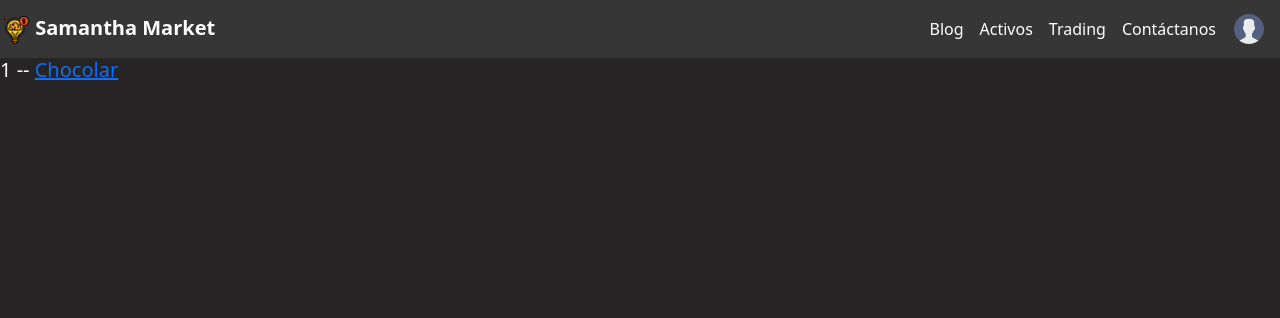
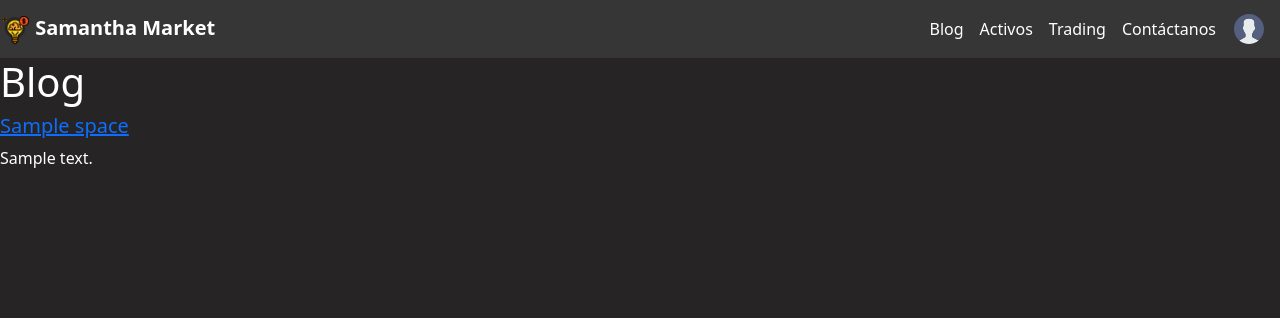
Before and after one commit to luisAlcides/samantha-market, a Django app: page / in a window 1280 px wide. Shown: the top 318 px of the page. Run offline with Django 4.2, Linux system fonts and the light colour scheme; tables that the repository leaves empty hold one stand-in row (values such as "Sample post").

Commit message:
models topic message space

```diff
--- a/market/models.py
+++ b/market/models.py
@@ -1,5 +1,5 @@
 from django.db import models
-from django.contrib.auth.models import AbstractUser
+from django.contrib.auth.models import AbstractUser, User
 
 # Create your models here.
 
@@ -11,13 +11,21 @@ class User(AbstractUser):
 
     avatar = models.ImageField(null=True, default="avatar.svg")
 
-    USERNAME_FIELD = 'email'
-    REQUIRED_FIELDS = []
+    #USERNAME_FIELD = 'email'
+    #REQUIRED_FIELDS = []
 
 
+
+class Topic(models.Model):
+     name = models.CharField(max_length=200)
+
+
+     def __str__(self):
+          return self.name
+
 class Space(models.Model):
-     #host =
-     #topic =
+     host = models.ForeignKey(User, on_delete=models.SET_NULL, null=True)
+     topic = models.ForeignKey(Topic, on_delete=models.SET_NULL, null=True)
      name = models.CharField(max_length=200)
      description = models.TextField(null=True, blank=True)
      #participants =
@@ -29,6 +37,16 @@ class Space(models.Model):
          return self.name
 
 
+class Message(models.Model):
+    user = models.ForeignKey(User, on_delete=models.CASCADE)
+    space = models.ForeignKey(Space, on_delete=models.CASCADE)
+    body = models.TextField()
+    updated = models.DateTimeField(auto_now=True)
+    created = models.DateTimeField(auto_now_add=True)
+
+    def __str__(self):
+        return self.body[0:50]
+
 
 class Post(models.Model):
     title = models.CharField(max_length=200)
--- a/market/templates/base/blog.html
+++ b/market/templates/base/blog.html
@@ -1,10 +1,11 @@
 {% extends 'main.html' %}
 
 {% block content %}
-
+    <h1>Blog</h1>
     {% for space in spaces %}
         <div>
-           <h5>{{space.id}} -- <a href='{% url "space" space.id %}'>{{space.name}}</a></h5>
+           <h5><a href='{% url "space" space.id %}'>{{space.name}}</a></h5>
+           <p>{{space.description}}</p>
         </div>
     {% endfor %}
 
--- a/market/templates/base/space.html
+++ b/market/templates/base/space.html
@@ -1,5 +1,5 @@
 {% extends 'main.html' %}
 
 {% block content %}
-
+    <h1>Spces</h1>
 {% endblock content %}
--- a/market/views.py
+++ b/market/views.py
@@ -6,7 +6,7 @@ from django.contrib import messages
 from django.contrib.auth.decorators import login_required
 from django.db.models import Q
 from django.contrib.auth import authenticate, login, logout
-from .models import User, Post
+from .models import User, Post, Space
 from .forms import UserForm, MyUserCreationForm
 
 from django.utils.translation import activate
@@ -42,20 +42,18 @@ def loginPage(request):
     return render(request, 'base/login_register.html', context)
 
 
-spaces = [{'id': 1, 'name': 'Chocolar'}, ]
 
 def blog(request):
     q = request.GET.get('q') if request.GET.get('q') != None else ''
+    spaces = Space.objects.all()
+    context = {'spaces': spaces}
 
-    return render(request, 'base/blog.html', {'spaces': spaces})
+    return render(request, 'base/blog.html', context)
 
 
 def space(request, pk):
-    space = None
-    for i in spaces:
-        if i['id'] == int(pk):
-            space = i
-    context = {'space': space}
+    spaces = Space.objects.get(id=pk)
+    context = {'spaces': spaces}
     return render(request, 'base/space.html', context)
 
 
```
Also changed, not shown: market/admin.py (line endings or trailing spaces), market/migrations/0001_initial.py (added), market/migrations/0002_post_space.py (added), market/migrations/0003_topic_space_host_message_space_topic.py (added), market/migrations/__init__.py (added).
